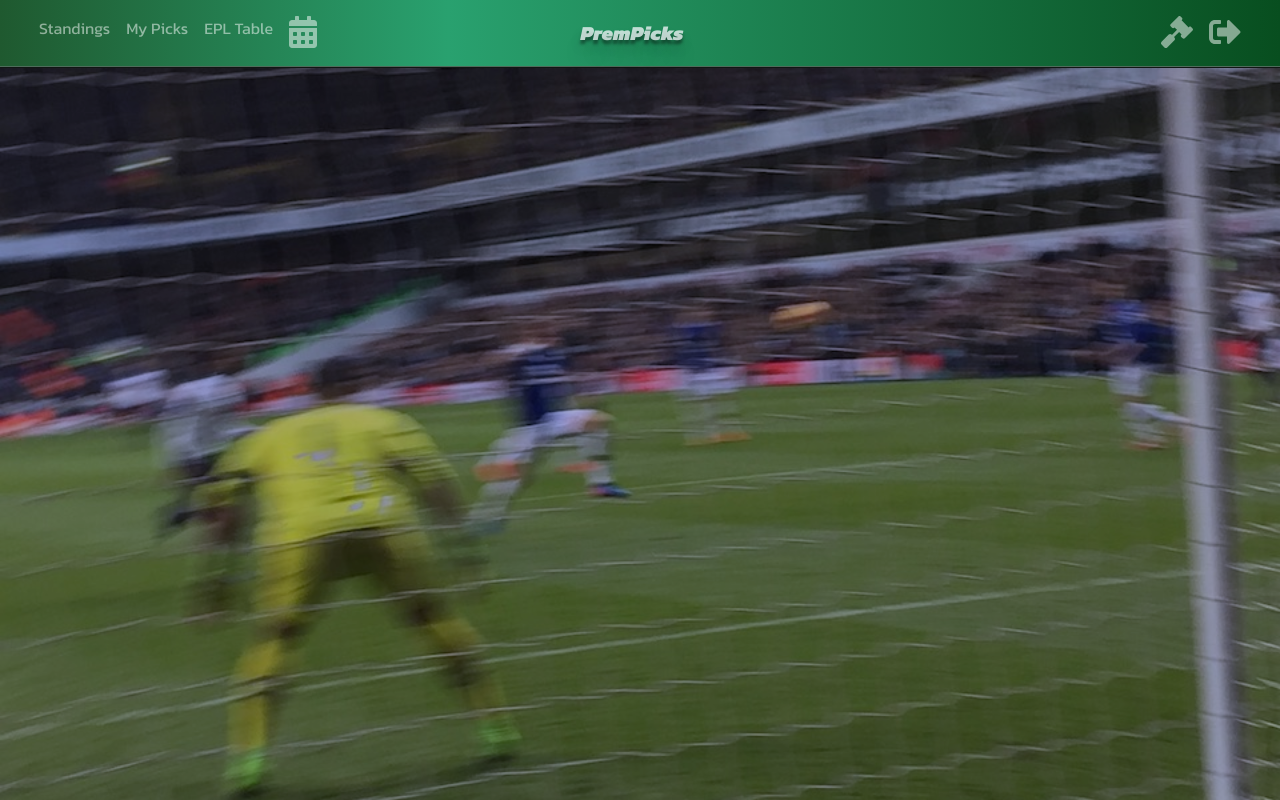
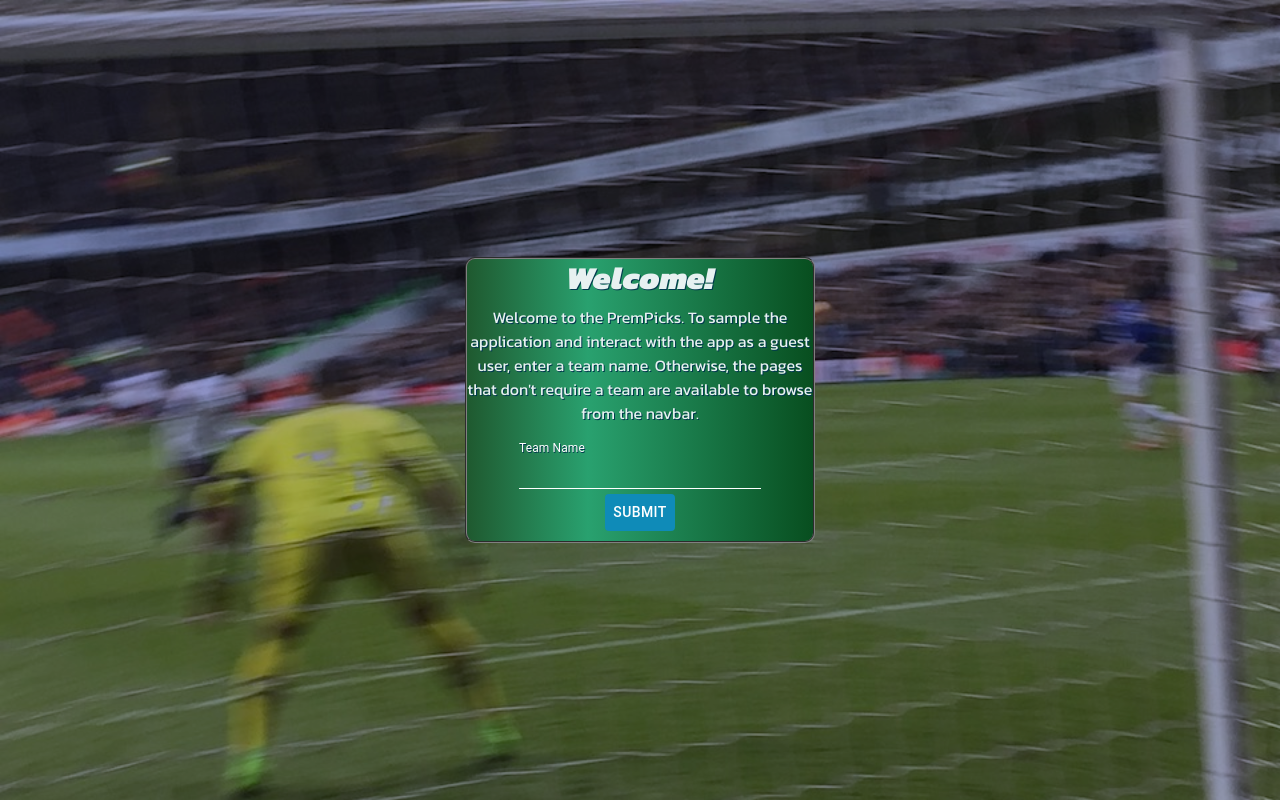
Before and after one commit to jjh5166/prempicks-web, a Next.js app: page /guest/welcome in a window 1280 px wide. Built offline with nearby package versions, Linux system fonts and the light colour scheme; no server answers.

Commit message:
GuestWelcomePage with team form

```diff
--- a/pages/guest/welcome.js
+++ b/pages/guest/welcome.js
@@ -2,16 +2,17 @@ import { useEffect } from 'react';
 import { useDispatch } from 'react-redux';
 
 import Layout from '../../components/Layout';
-
+import GuestTeam from '../../components/UserForm/GuestTeam';
 
 export default function GuestWelcomePage() {
   const dispatch = useDispatch();
+
   useEffect(() => {
     dispatch({ type: "GUEST_LOGIN" });
   }, []);
   return (
-    <Layout>
-
+    <Layout hideNav={true}>
+      <GuestTeam />
     </Layout>
   );
 };
```
